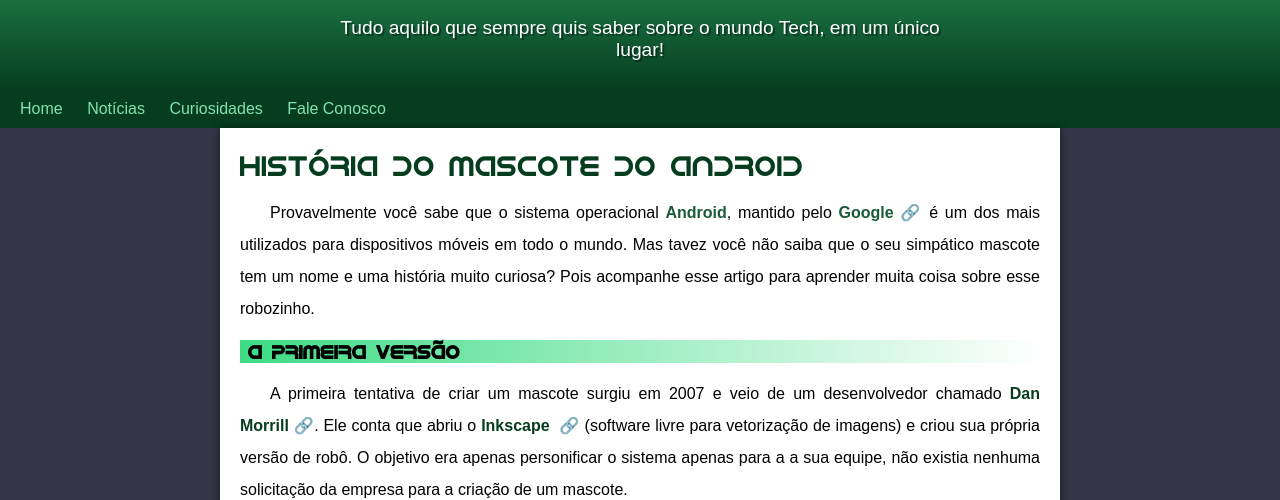
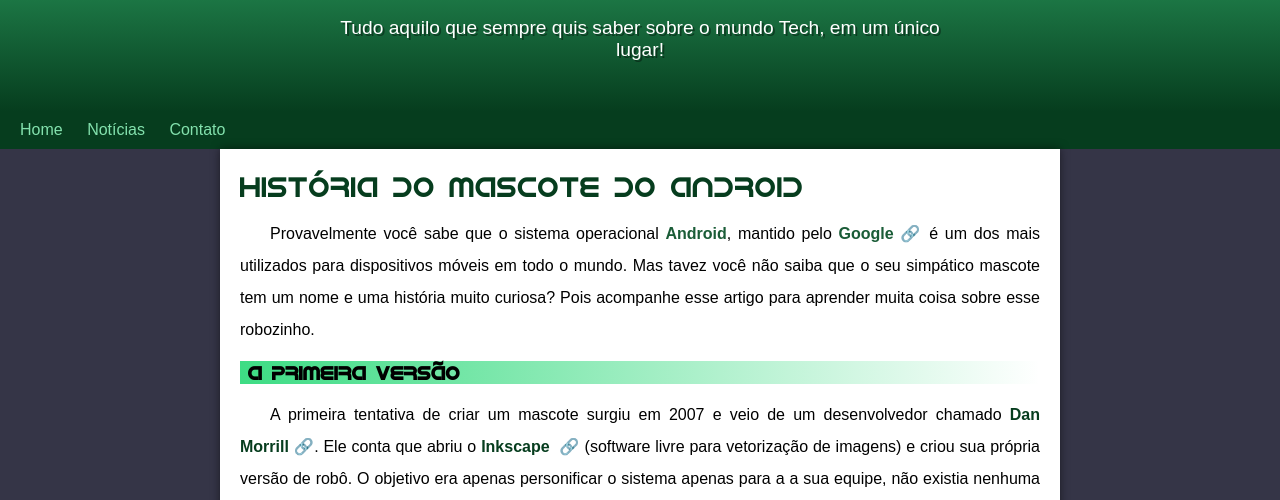
Before and after one commit to lizenderxavier/projecto-android, a plain HTML site: page index.html in a window 1280 px wide. Shown: the part 100-600 px from the top of the page. Drawn offline with Linux system fonts and the light colour scheme.

Commit message:
Android1.1

```diff
--- a/index.html
+++ b/index.html
@@ -17,8 +17,7 @@
         <nav>
            <a class="a" href="#">Home</a>
            <a class="b" href="#">Notícias</a>
-           <a class="c" href="#">Curiosidades</a>
-           <a class="d" href="#">Fale Conosco</a>
+           <a class="d" href="#">Contato</a>
 
 
         </nav>
--- a/style-site.css
+++ b/style-site.css
@@ -53,7 +53,9 @@ header>p{
     max-width: 600px;
     margin: auto ;
     text-shadow: 2px 2px 0px rgba(0, 0, 0, 0.39);
-
+    padding-bottom:50px ;
+    padding-right: 10px;
+    padding-left: 10px;
 }
 
 
```
